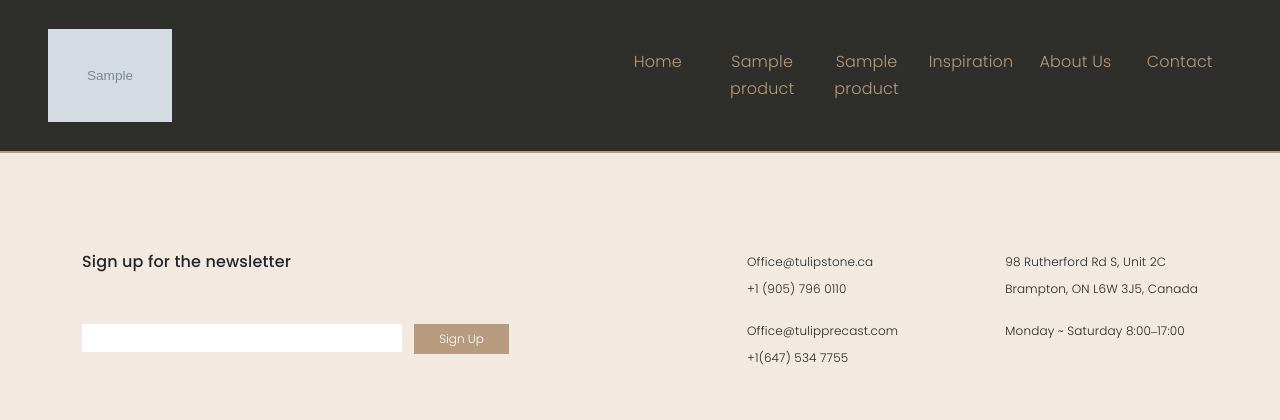
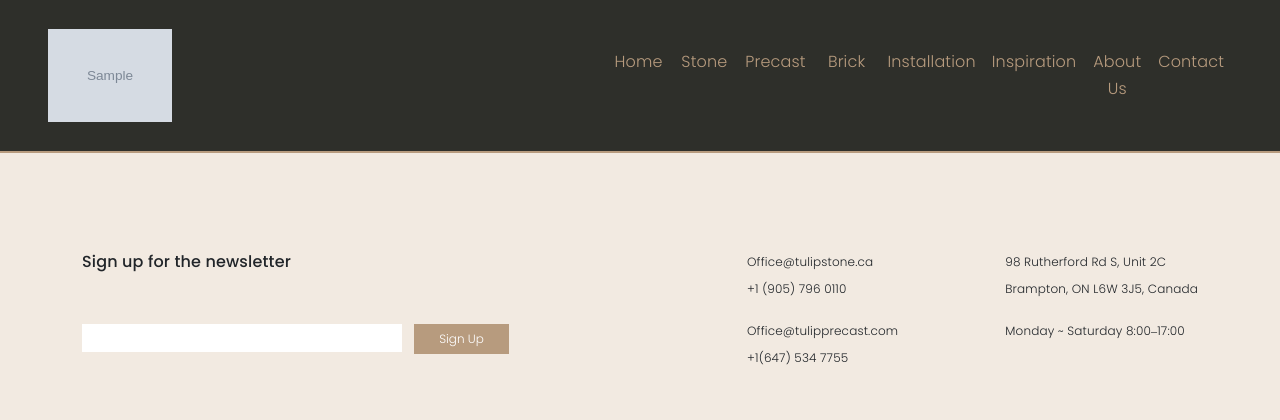
Before and after one commit to sepehrsohrabii/Tulip, a Django app: template frontend/templates/main.html in a window 1280 px wide. Shown: the top 420 px of the page. Run offline with Django 4.2, Linux system fonts and the light colour scheme; the template is opened without the code that fills it: most values are stand-ins (such as "Sample title", 1, 10 or a date in 2020); grey boxes marked "Sample" are stand-in pictures; form fields are guessed from the names that the template uses; some libraries are stand-ins or nearby versions; some web fonts are replaced.

Commit message:
design updated - deployment

```diff
--- a/frontend/templates/main.html
+++ b/frontend/templates/main.html
@@ -60,14 +60,12 @@
             <div class="collapse navbar-collapse justify-content-end" id="navbarNavAltMarkup">
               <div class="navbar-nav w-60 justify-content-end">
                 <a class="col-md text-color-primary text-md-center nav-link{% if request.resolver_match.url_name == 'home_page' %} active{% endif %}" aria-current="page" href="{% url 'home_page' %}">Home</a>
-                {% for product in main_products %}
-                <a class="col-md text-color-primary text-md-center nav-link {% if request.path == product.get_absolute_url %} active{% endif %}" href="{{ product.get_absolute_url }}">{{ product.title }}</a>
-                {% endfor %}
-                {% if main_products2 %}
-                {% for product in main_products2 %}
-                <a class="col-md text-color-primary text-md-center nav-link {% if request.path == product.get_absolute_url %} active{% endif %}" href="{{ product.get_absolute_url }}">{{ product.title }}</a>
-                {% endfor %}
-                {% endif %}
+
+                <a class="col-md text-color-primary text-md-center nav-link {% if request.path == product.get_absolute_url %} active{% endif %}" href="/products/stone">Stone</a>
+                <a class="col-md text-color-primary text-md-center nav-link {% if request.path == product.get_absolute_url %} active{% endif %}" href="/products/precast">Precast</a>
+                <a class="col-md text-color-primary text-md-center nav-link {% if request.path == product.get_absolute_url %} active{% endif %}" href="/products/brick">Brick</a>
+                <a class="col-md text-color-primary text-md-center nav-link {% if request.path == product.get_absolute_url %} active{% endif %}" href="/products/installation-services">Installation</a>
+
                 <a class="col-md text-color-primary text-md-center nav-link{% if request.resolver_match.url_name == 'coming_soon' %} active{% endif %}" href="{% url 'coming_soon' %}">Inspiration</a>
                 <a class="col-md text-color-primary text-md-center nav-link{% if request.resolver_match.url_name == 'about_us' %} active{% endif %}" href="{% url 'about_us' %}">About Us</a>
                 <a class="col-md text-color-primary text-md-center nav-link{% if request.resolver_match.url_name == 'contact_page' %} active{% endif %}" href="{% url 'contact_page' %}">Contact</a>
```
